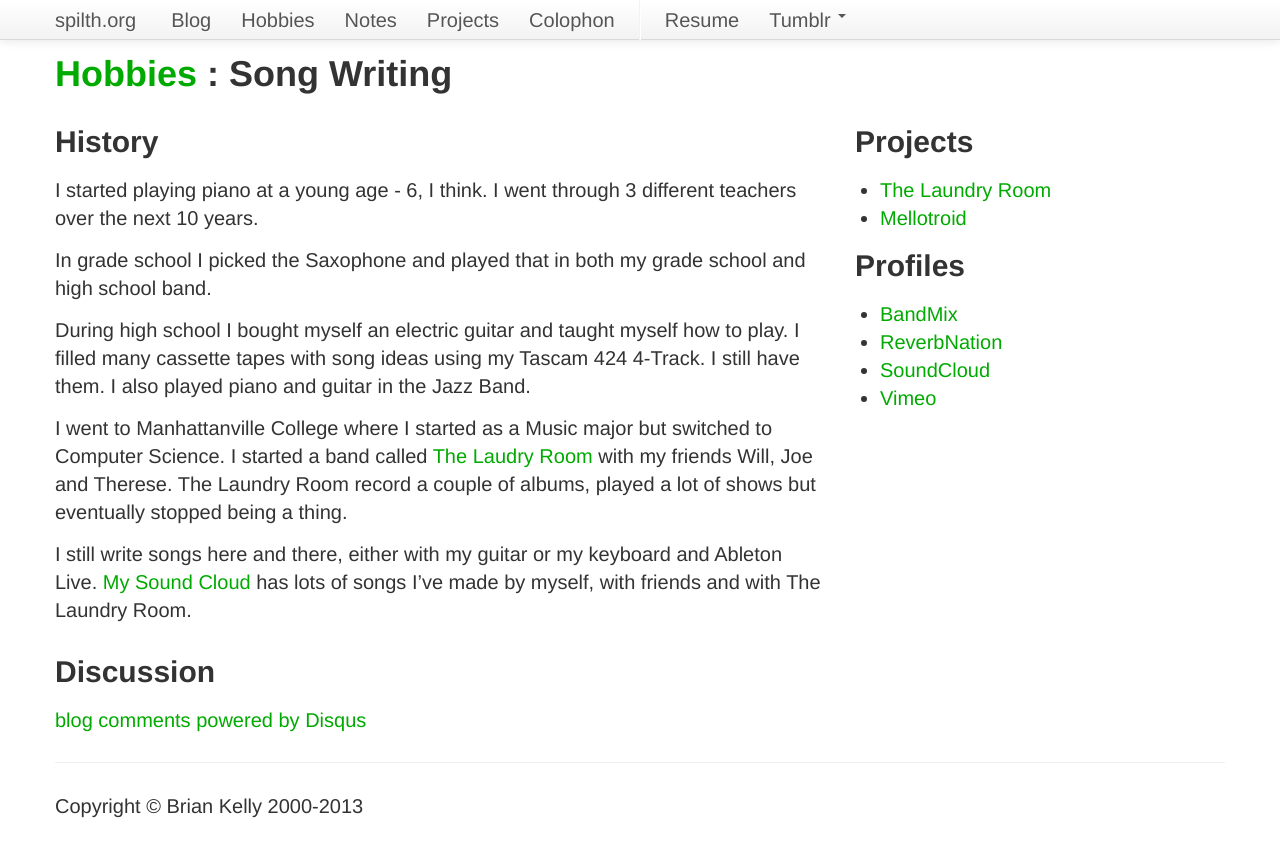
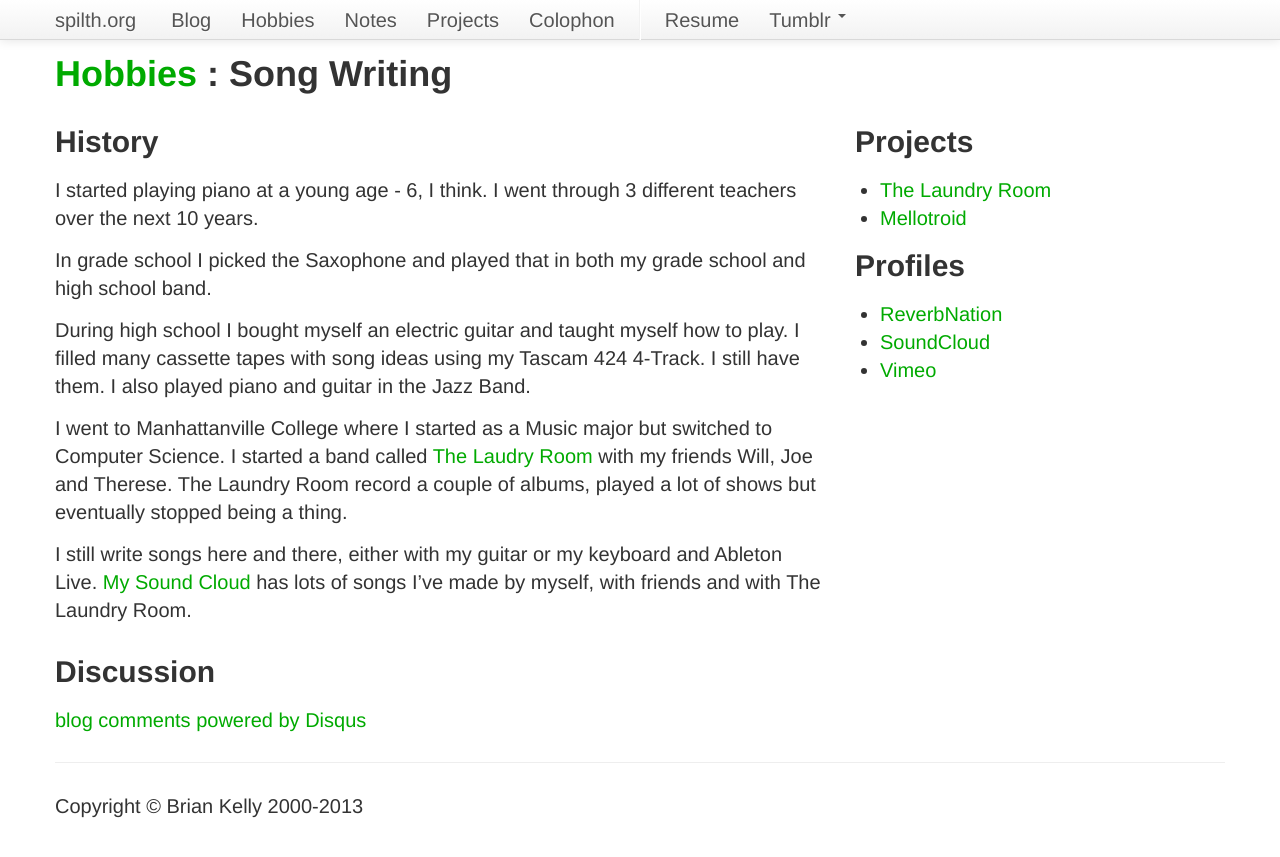
Before and after one commit to spilth/old.spilth.org, a Jekyll site: the page built from hobbies/song-writing.md, in a window 1280 px wide. Shown: the top 857 px of the page. Built offline with Jekyll 4.4.1, drawn with Linux system fonts in a browser that asks for light colours; comment, search, counter and statistics services are not loaded.

Commit message:
Fixes songwriting Profile links.

```diff
--- a/hobbies/song-writing.md
+++ b/hobbies/song-writing.md
@@ -24,8 +24,7 @@
 
 ## Profiles
 
-- [BandMix](http://www.bandmix.com/polymonic/)
-- [ReverbNation](http://www.reverbnation.com/polymonic)
+- [ReverbNation](http://www.reverbnation.com/musician/spilth)
 - [SoundCloud](http://soundcloud.com/spilth/)
 - [Vimeo](https://vimeo.com/album/2059904)
 
```
